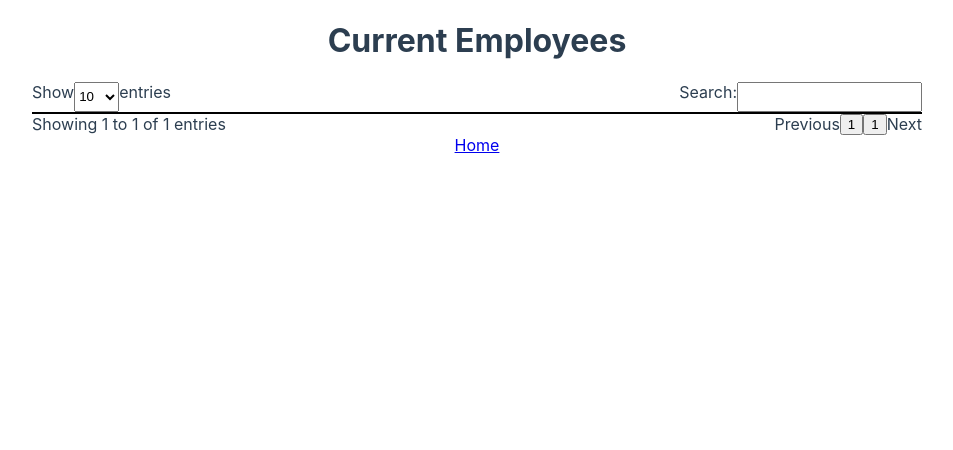
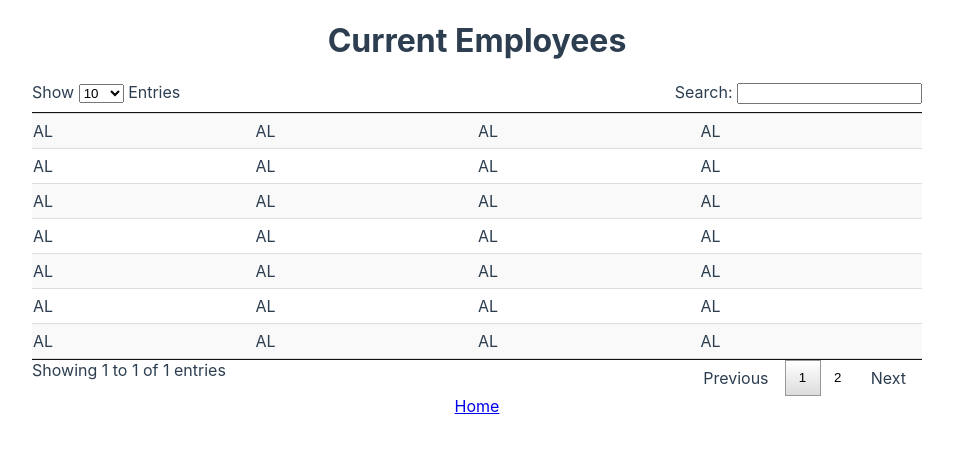
Before and after one commit to KevinLeFaucheur/hrnet-react, a React (Create React App) app: page /employees in a window 1280 px wide. Shown: the top 450 px of the page, without its empty margins (163-1116 px from the left). Built offline with nearby package versions, Linux system fonts and the light colour scheme.

Commit message:
Base for table and table rows with css

```diff
--- a/src/pages/Employees.jsx
+++ b/src/pages/Employees.jsx
@@ -9,7 +9,7 @@ const Table = styled.div`
 const TableSeparator = styled.div`
   height: 1px;
   width: 100%;
-  background-color: black;
+  background-color: #111;
 `
 
 const TableHeader = styled.header`
@@ -42,9 +42,53 @@ const TableFooter = styled.footer`
   justify-content: space-between;
 `
 
+const TableWrapper = styled.table`
+  width: 100%;
+  background: #DDD;
+  border-spacing: 0 1px;
+`
+
+const TableRow = styled.tr`
+  height: 34px; // must be fitting font instead
+  width: 100%;
+  padding: 8px 10px;
+  background: #f9f9f9;
+
+  &:nth-child(even) {
+    background: #fff;
+  }
+
+  .selected {
+    background: #f1f1f1;
+  }
+`
+
+const TD = styled.td`
+`
+
 const TableNav = styled.nav`
   display: flex;
   justify-content: space-between;
+
+  div {
+    padding: 0.5em 1em;
+  }
+`
+
+const TableNavButton = styled.button`
+  background: none;
+  border: none;
+
+  &.current {
+    background: linear-gradient(to bottom, #fff 0%, #dcdcdc 100%);
+    border: 1px solid #979797;
+  }
+
+  &:not(.current):hover {
+    background: #333333;
+
+  }
+  padding: 0.5em 1em;
 `
 
 export const Employees = () => {
@@ -58,33 +102,45 @@ export const Employees = () => {
         <Table>
           <TableHeader>
             <TableShow>
-              <label htmlFor="entries">Show</label>
-              <select name="entries" id="entries">
-                <option>10</option>
-                <option>25</option>
-                <option>50</option>
-                <option>100</option>
-              </select>
-              <p>entries</p>
+              <label htmlFor="entries">
+                Show&nbsp;
+                <select name="entries" id="entries">
+                  <option value={10}>10</option>
+                  <option value={25}>25</option>
+                  <option value={50}>50</option>
+                  <option value={100}>100</option>
+                </select>
+                &nbsp;Entries
+              </label>
             </TableShow>
             <TableSearch>
-              <label>Search:</label>
-              <input />
+              <label>Search:&nbsp;<input /></label>
+
             </TableSearch>
           </TableHeader>
 
 
-          {/** Header */}
+          {/** Table Header */}
           <TableSeparator />
           {/** Table Row */}
+          <TableWrapper>
+            <TableRow><TD>AL</TD><TD>AL</TD><TD>AL</TD><TD>AL</TD></TableRow>
+            <TableRow><TD>AL</TD><TD>AL</TD><TD>AL</TD><TD>AL</TD></TableRow>
+            <TableRow><TD>AL</TD><TD>AL</TD><TD>AL</TD><TD>AL</TD></TableRow>
+            <TableRow><TD>AL</TD><TD>AL</TD><TD>AL</TD><TD>AL</TD></TableRow>
+            <TableRow><TD>AL</TD><TD>AL</TD><TD>AL</TD><TD>AL</TD></TableRow>
+            <TableRow><TD>AL</TD><TD>AL</TD><TD>AL</TD><TD>AL</TD></TableRow>
+            <TableRow><TD>AL</TD><TD>AL</TD><TD>AL</TD><TD>AL</TD></TableRow>
+          </TableWrapper>
+
 
           <TableSeparator />
           <TableFooter className="table-footer">
             <TableShowResults>Showing 1 to 1 of 1 entries</TableShowResults>
             <TableNav>
               <div>Previous</div>
-              <button>1</button>
-              <button>1</button>
+              <TableNavButton className="current">1</TableNavButton>
+              <TableNavButton>2</TableNavButton>
               <div>Next</div>
             </TableNav>
           </TableFooter>
```
